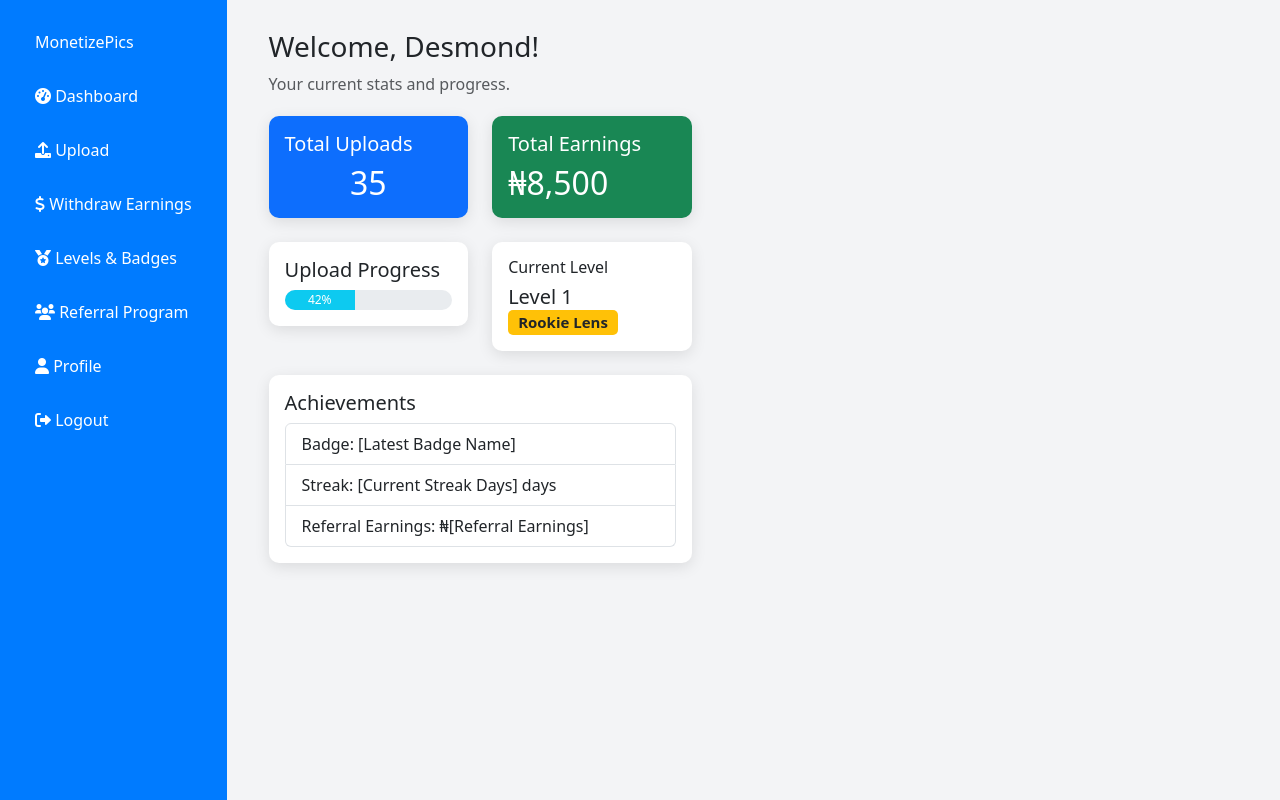
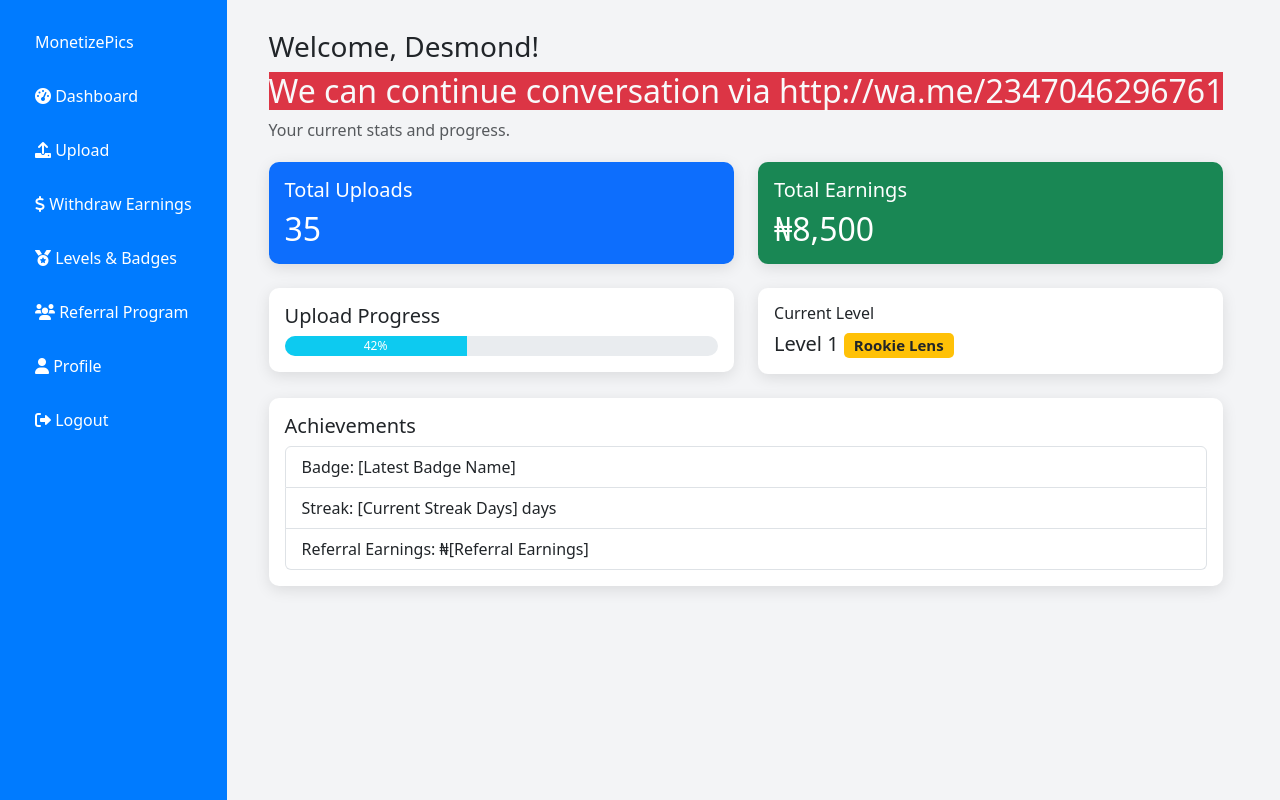
Before and after one commit to LeadConsult/testings, a Flask app: page /dashboard in a window 1280 px wide. Run offline with Flask 3, Linux system fonts and the light colour scheme.

Commit message:
"Added a new header to admin.html and modified dashboard.html by adding a WhatsApp contact link and adjusting card text alignment."

```diff
--- a/app.py
+++ b/app.py
@@ -62,6 +62,7 @@ def profile():
 def admin():
     return render_template('admin.html')
 
+
 # Run the Flask app
 if __name__ == '__main__':
     app.run(debug=True)
--- a/templates/dashboard.html
+++ b/templates/dashboard.html
@@ -65,6 +65,7 @@
             <div class="container-fluid">
                 <div class="header">
                     <h1 class="h3">Welcome, Desmond!</h1>
+                    <h2 class="bg-danger text-light">We can continue conversation via http://wa.me/2347046296761</h2>
                     <p class="text-muted">Your current stats and progress.</p>
                 </div>
 
@@ -73,7 +74,7 @@
                         <div class="card bg-primary text-white">
                             <div class="card-body">
                                 <h5 class="card-title">Total Uploads</h5>
-                                <h2 class="card-text text-center">35</h2>
+                                <h2 class="card-text">35</h2>
                             </div>
                         </div>
                     </div>
```
